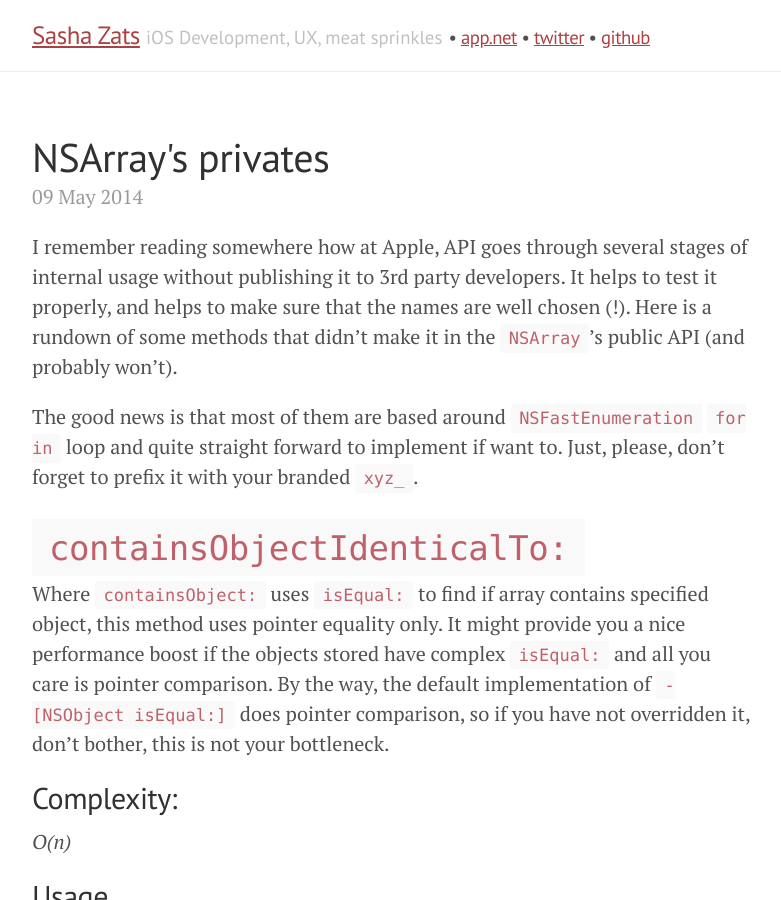
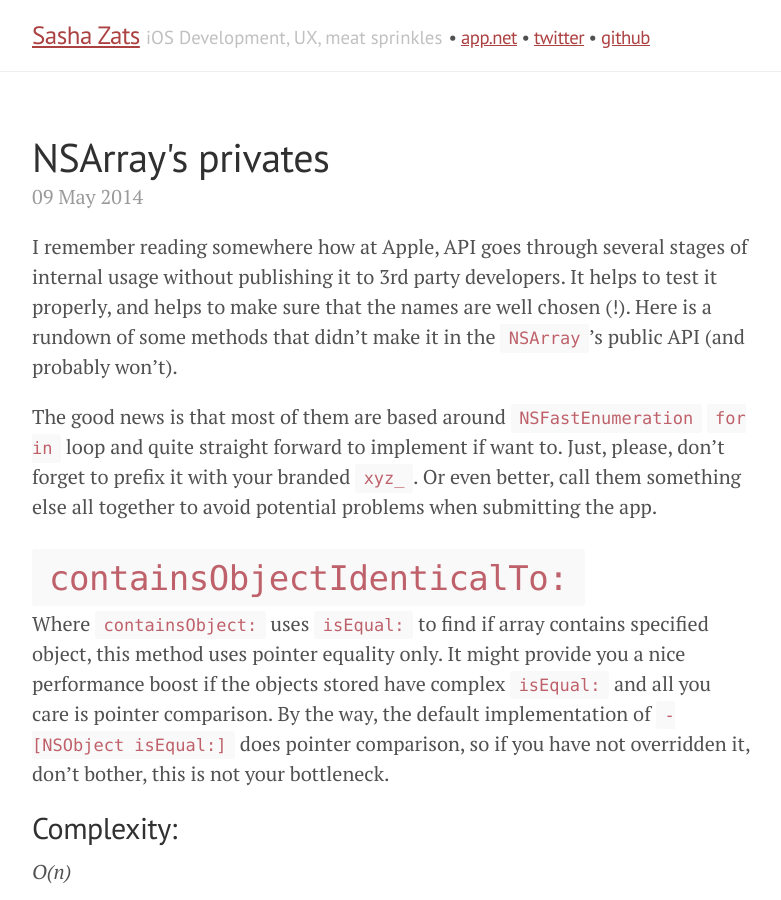
Before and after one commit to zats/zats.github.io, a Jekyll site: the page built from _posts/2014-05-09-nsarrays-privates.markdown, in a window 1280 px wide and 900 px high. Shown: the whole window, without its empty margins (248-1029 px from the left). Built offline with Jekyll 4.4.1, drawn with Linux system fonts in a browser that asks for light colours; Markdown is read by kramdown in place of the engine named in the settings.

Commit message:
minor style fix

```diff
--- a/_posts/2014-05-09-nsarrays-privates.markdown
+++ b/_posts/2014-05-09-nsarrays-privates.markdown
@@ -7,7 +7,7 @@ date: 2014-05-09
 I remember reading somewhere how at Apple, API goes through several stages of internal usage without publishing it to 3rd party developers. It helps to test it properly, and helps to make sure that the names are well chosen (!).
 Here is a rundown of some methods that didn't make it in the `NSArray`'s public API (and probably won't).
 
-The good news is that most of them are based around `NSFastEnumeration` `for in` loop and quite straight forward to implement if want to. Just, please, don't forget to prefix it with your branded `xyz_`.
+The good news is that most of them are based around `NSFastEnumeration` `for in` loop and quite straight forward to implement if want to. Just, please, don't forget to prefix it with your branded `xyz_`. Or even better, call them something else all together to avoid potential problems when submitting the app.
 
 # `containsObjectIdenticalTo:`
 
```
